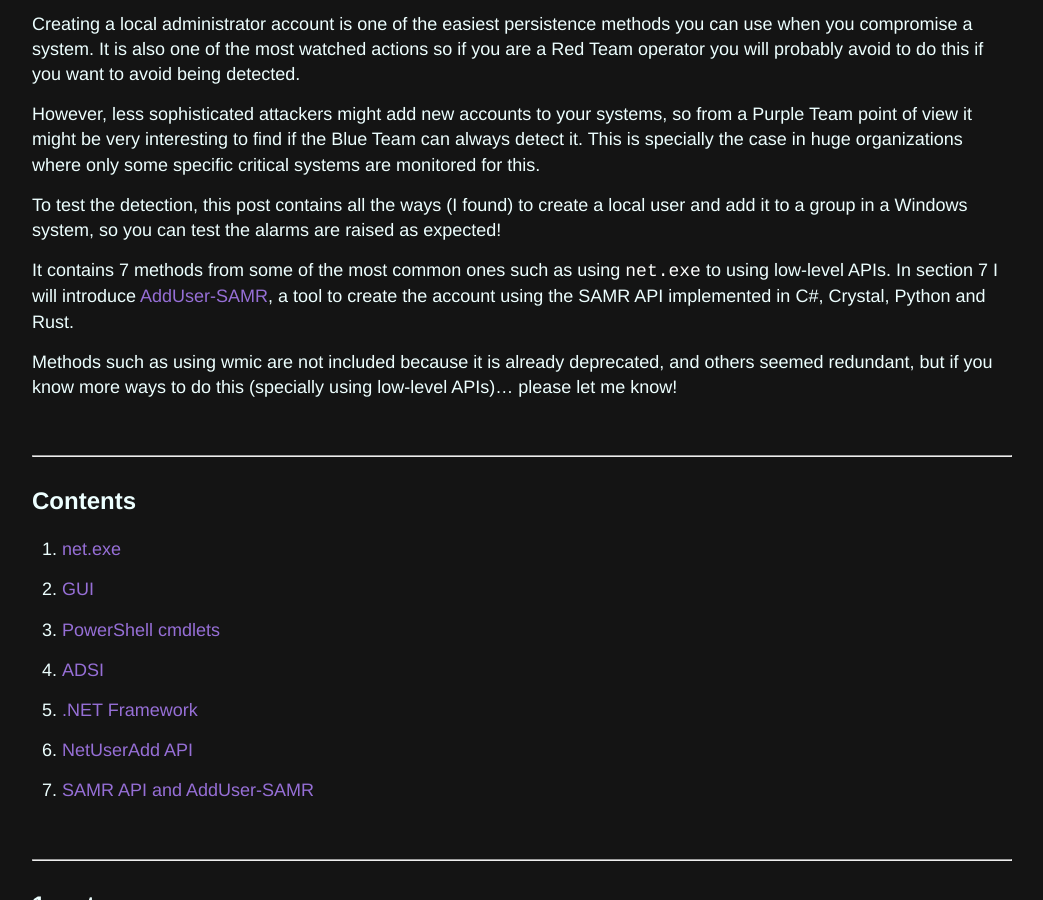
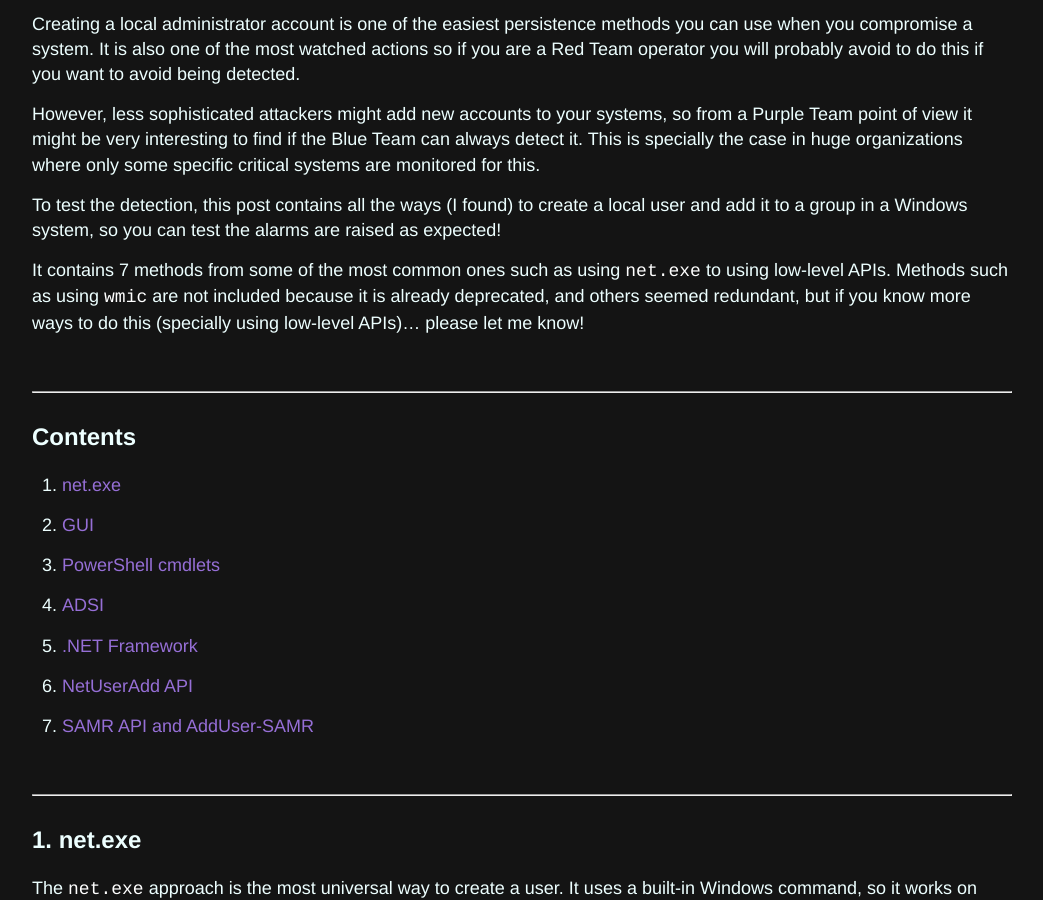
Before and after one commit to ricardojoserf/ricardojoserf.github.io, a Jekyll site: the page built from _posts/2026-1-27-adduser_alternatives.md, in a window 1280 px wide and 900 px high, scrolled down 376 px. Shown: the whole window, without its empty margins (118-1161 px from the left). Built offline with Jekyll 4.4.1, drawn with Linux system fonts in a browser that asks for light colours.

Commit message:
Update 2026-1-27-adduser_alternatives.md

```diff
--- a/_posts/2026-1-27-adduser_alternatives.md
+++ b/_posts/2026-1-27-adduser_alternatives.md
@@ -19,9 +19,7 @@ However, less sophisticated attackers might add new accounts to your systems, so
 
 To test the detection, this post contains all the ways (I found) to create a local user and add it to a group in a Windows system, so you can test the alarms are raised as expected!
 
-It contains 7 methods from some of the most common ones such as using `net.exe` to using low-level APIs. In section 7 I will introduce [AddUser-SAMR](https://github.com/ricardojoserf/AddUser-SAMR), a tool to create the account using the SAMR API implemented in C#, Crystal, Python and Rust.
-
-Methods such as using wmic are not included because it is already deprecated, and others seemed redundant, but if you know more ways to do this (specially using low-level APIs)... please let me know!
+It contains 7 methods from some of the most common ones such as using `net.exe` to using low-level APIs. Methods such as using `wmic` are not included because it is already deprecated, and others seemed redundant, but if you know more ways to do this (specially using low-level APIs)... please let me know!
 
 <br>
 
```
